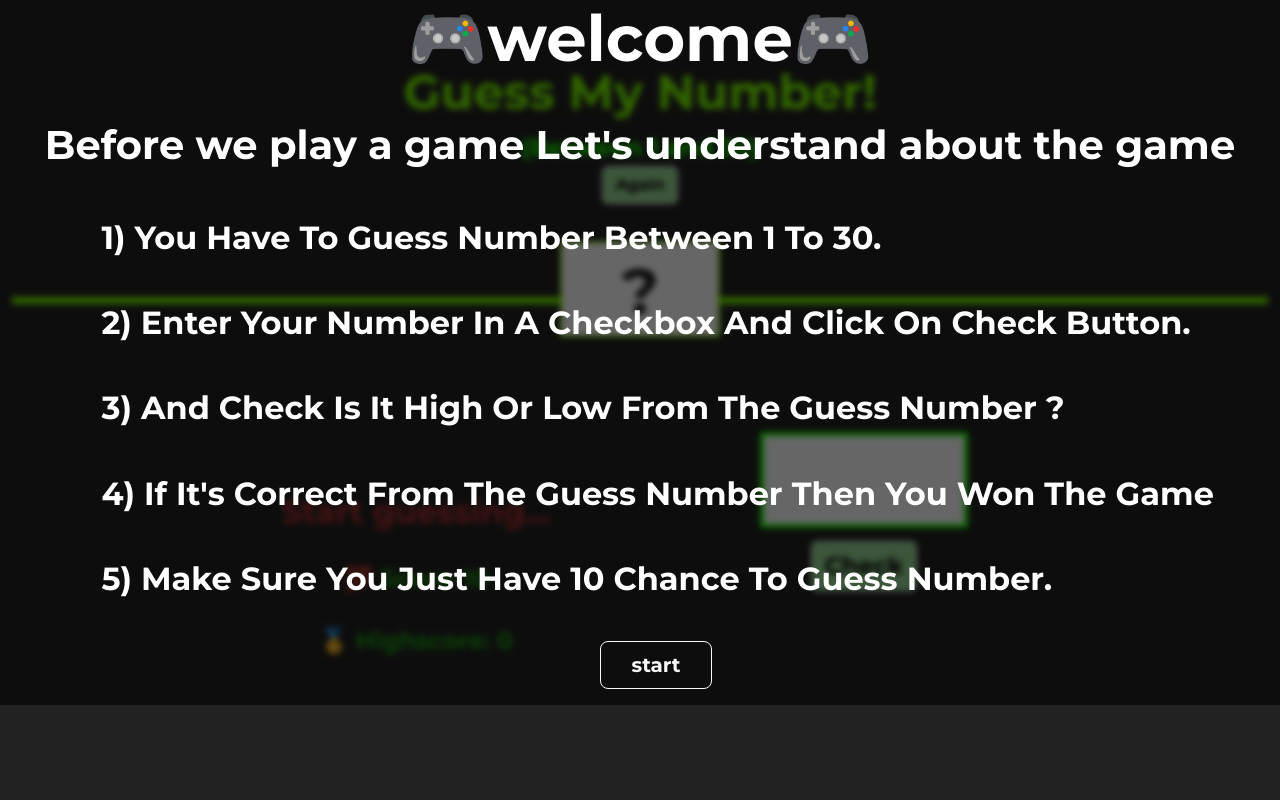
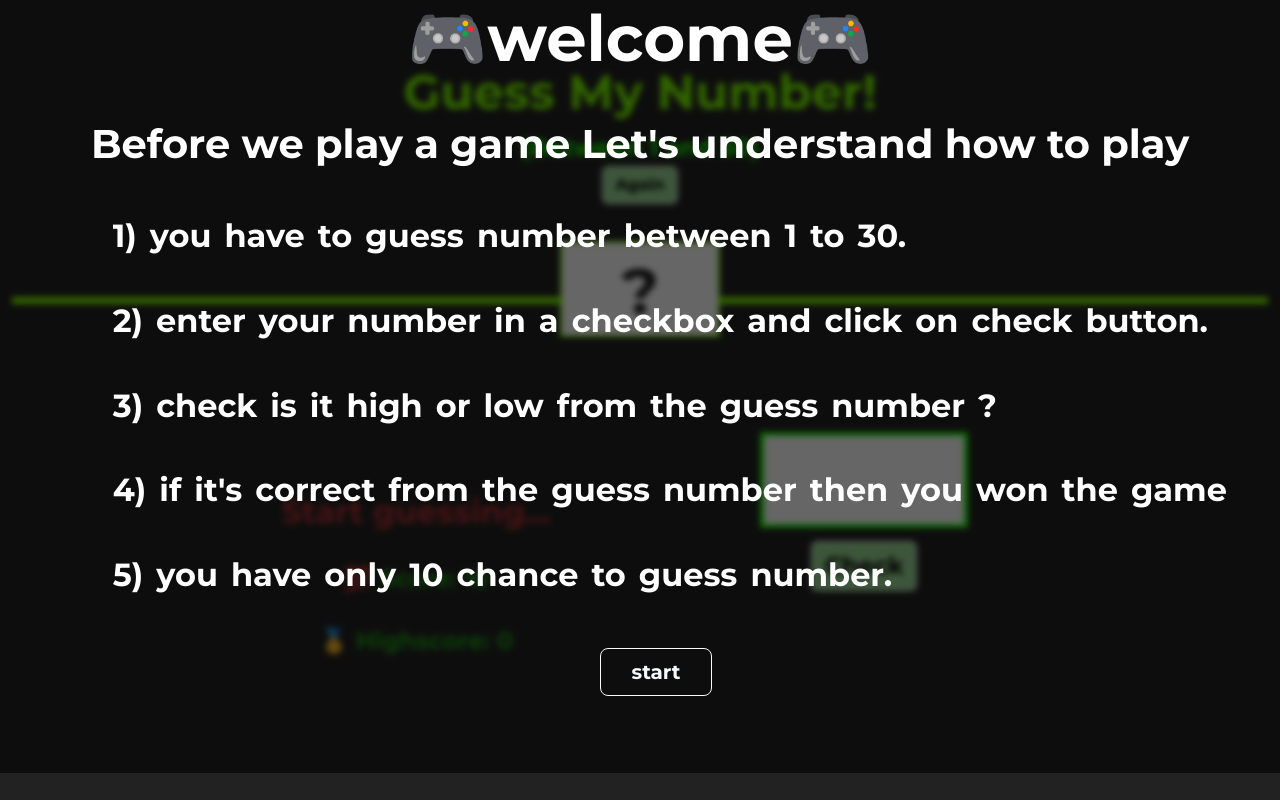
Before and after one commit to RaghunathJavare/Guess-Number, a plain HTML site: page index.html in a window 1280 px wide. Drawn offline with nearby package versions, Linux system fonts and the light colour scheme; a web font is replaced by a local one.

Commit message:
refacture some text

```diff
--- a/index.html
+++ b/index.html
@@ -60,15 +60,15 @@
     </div>
 </div>
 </div>
-<div class="overlay">
+<div class="container-fluid overlay">
     <h1 class="overlay-heading">🎮welcome🎮</h1>
-    <p class="overlay-main">Before we play a game Let's understand about the game</p>
+    <p class="overlay-main">Before we play a game Let's understand how to play</p>
     <ul>
    <ol class="overlay-text">1) you have to guess number Between 1 to 30.</ol>
    <ol class="overlay-text">2) enter your number in a Checkbox and click on check button.</ol>
-   <ol class="overlay-text">3) And check is it high or low from the guess number ?</ol>
+   <ol class="overlay-text">3) check is it high or low from the guess number ?</ol>
    <ol class="overlay-text">4) if it's correct from the guess number then you won the game</ol>
-   <ol class="overlay-text">5) Make sure you just have  10 chance to guess number.</ol>
+   <ol class="overlay-text">5)  you have only 10 chance to guess number.</ol>
    <button class=" btn btn-lg btn-outline-light btn-overlay ">start</button>
 </div>
 </section>
--- a/style/style.css
+++ b/style/style.css
@@ -113,8 +113,6 @@ h6 {
   position: absolute;
   top: 0;
   left: 0;
-  width: 100%;
-  height:auto;
   /* background-color: black; */
   background-color: rgba(0, 0, 0, 0.6);
   backdrop-filter: blur(3px);
@@ -132,10 +130,12 @@ h6 {
   font-size: 2rem;
   text-align: left;
   margin: 3%;
-  text-transform: capitalize;
+  word-spacing: 4px;
+  text-transform: lowercase;
 }
 .btn-overlay{
   width: 7rem;
+  margin:1% 0 5%;
   background:none;
 }
 
@@ -192,7 +192,6 @@ h6 {
   }
 .overlay-text{
   font-size: 1.2rem;
-  text-align: left;
   margin:1.4rem;
   position: relative;
   right: 3rem;
```
